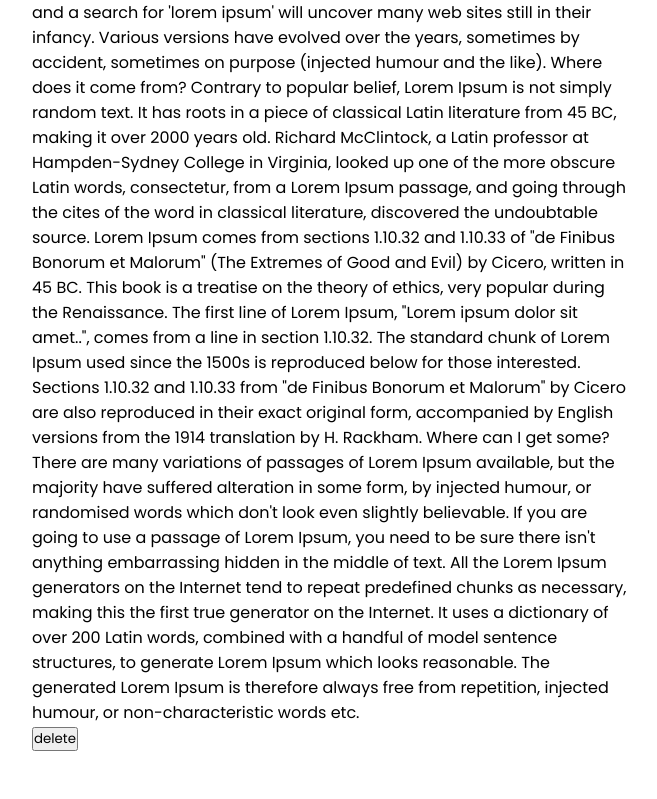
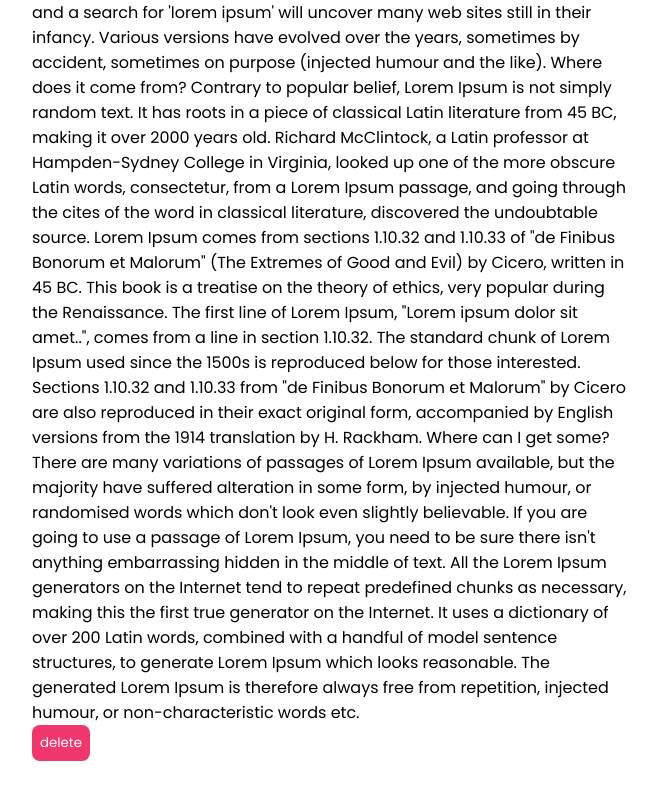
Before and after one commit to YashKaskar/article-2023, a React (Create React App) app: page /blogs/1 in a window 1280 px wide. Shown: the part 422-1221 px from the top of the page, without its empty margins (308-965 px from the left). Built offline with nearby package versions, Linux system fonts and the light colour scheme; data requests are answered from the project's data file; the HTML template or start-up script is replaced by a standard one.

Commit message:
styling to css

```diff
--- a/src/BlogsList/BlogDetails.js
+++ b/src/BlogsList/BlogDetails.js
@@ -27,7 +27,7 @@ const BlogDetails = () => {
           <h2 className="title">{blog.title}</h2>
           <p className="pauthor">Written by the author : <span>{blog.author}</span></p>
           <div> {blog.body}</div>
-          <button onClick={handleClick}>delete</button>
+          <button  className="delete" onClick={handleClick}>delete</button>
         </article>
       )}
      </div>
--- a/src/index.css
+++ b/src/index.css
@@ -116,3 +116,12 @@ span {
   border-radius: 8px;
   cursor: pointer;
 }
+
+.delete {
+  background: #f1356d;
+  color: #fff;
+  border: 0;
+  padding: 8px;
+  border-radius: 8px;
+  cursor: pointer;
+}
```
